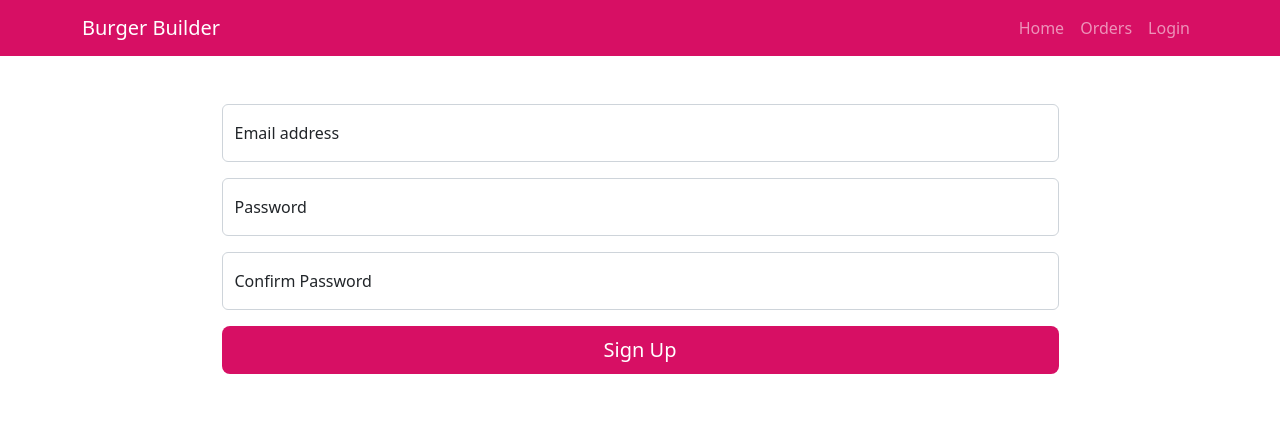
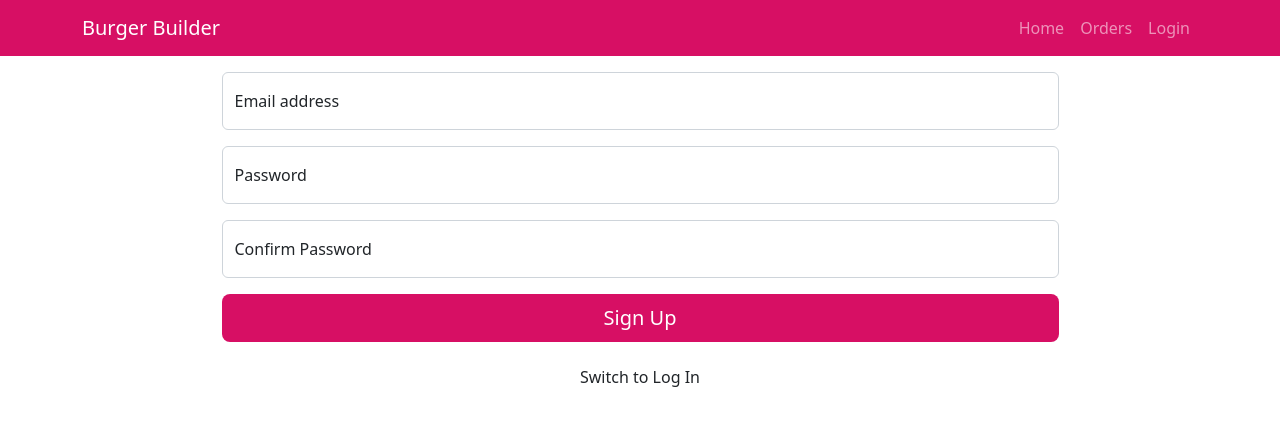
Before and after one commit to dabananda/burgerBuilder, a React (Vite) app: page /login in a window 1280 px wide. Shown: the top 426 px of the page. Built offline with nearby package versions, Linux system fonts and the light colour scheme; the HTML template or start-up script is replaced by a standard one.

Commit message:
Login and signup switch added

```diff
--- a/src/components/auth/Auth.jsx
+++ b/src/components/auth/Auth.jsx
@@ -2,6 +2,16 @@ import { Formik } from 'formik';
 import React, { Component } from 'react';
 
 class Auth extends Component {
+  state = {
+    mode: 'Sign Up',
+  };
+
+  modeSwitchHandler = () => {
+    this.setState({
+      mode: this.state.mode === 'Sign Up' ? 'Log In' : 'Sign Up',
+    });
+  };
+
   render() {
     return (
       <div className="container">
@@ -28,16 +38,18 @@ class Auth extends Component {
             } else if (values.password.length < 4) {
               errors.password = 'Password should be atleast 4 characters long';
             }
+            if (this.state.mode === 'Sign Up') {
               if (!values.confirmPassword) {
                 errors.confirmPassword = 'Required';
               } else if (values.password !== values.confirmPassword) {
                 errors.confirmPassword = "Password didn't match";
               }
+            }
             return errors;
           }}>
           {({ values, handleChange, handleSubmit, errors }) => (
-            <div>
-              <form className="w-75 mx-auto mt-5" onSubmit={handleSubmit}>
+            <div className="mt-3 w-75 mx-auto">
+              <form onSubmit={handleSubmit}>
                 <div className="form-floating mb-3">
                   <input
                     name="email"
@@ -62,6 +74,7 @@ class Auth extends Component {
                   <label>Password</label>
                   <span className="text-danger">{errors.password}</span>
                 </div>
+                {this.state.mode === 'Sign Up' ? (
                   <div className="form-floating mb-3">
                     <input
                       name="confirmPassword"
@@ -72,15 +85,23 @@ class Auth extends Component {
                       onChange={handleChange}
                     />
                     <label>Confirm Password</label>
-                  <span className="text-danger">{errors.confirmPassword}</span>
+                    <span className="text-danger">
+                      {errors.confirmPassword}
+                    </span>
                   </div>
+                ) : null}
                 <button
                   type="submit"
-                  className="btn btn-lg w-100"
+                  className="btn btn-lg w-100 mb-3"
                   style={{ backgroundColor: '#D70F64', color: '#fff' }}>
-                  Sign Up
+                  {this.state.mode === 'Sign Up' ? 'Sign Up' : 'Log In'}
                 </button>
               </form>
+              <button
+                className="btn mb-3 w-100"
+                onClick={this.modeSwitchHandler}>
+                Switch to {this.state.mode === 'Sign Up' ? 'Log In' : 'Sign Up'}
+              </button>
             </div>
           )}
         </Formik>
--- a/src/components/orders/checkout/Checkout.jsx
+++ b/src/components/orders/checkout/Checkout.jsx
@@ -19,6 +19,7 @@ const mapDispatchToProps = dispatch => {
     resetIngredients: () => dispatch(resetIngredients()),
   };
 };
+
 
 class Checkout extends Component {
   state = {
@@ -87,6 +88,7 @@ class Checkout extends Component {
         });
       });
   };
+
 
   render() {
     const form = (
```
Lines whose indentation alone changed are shown as unchanged.
